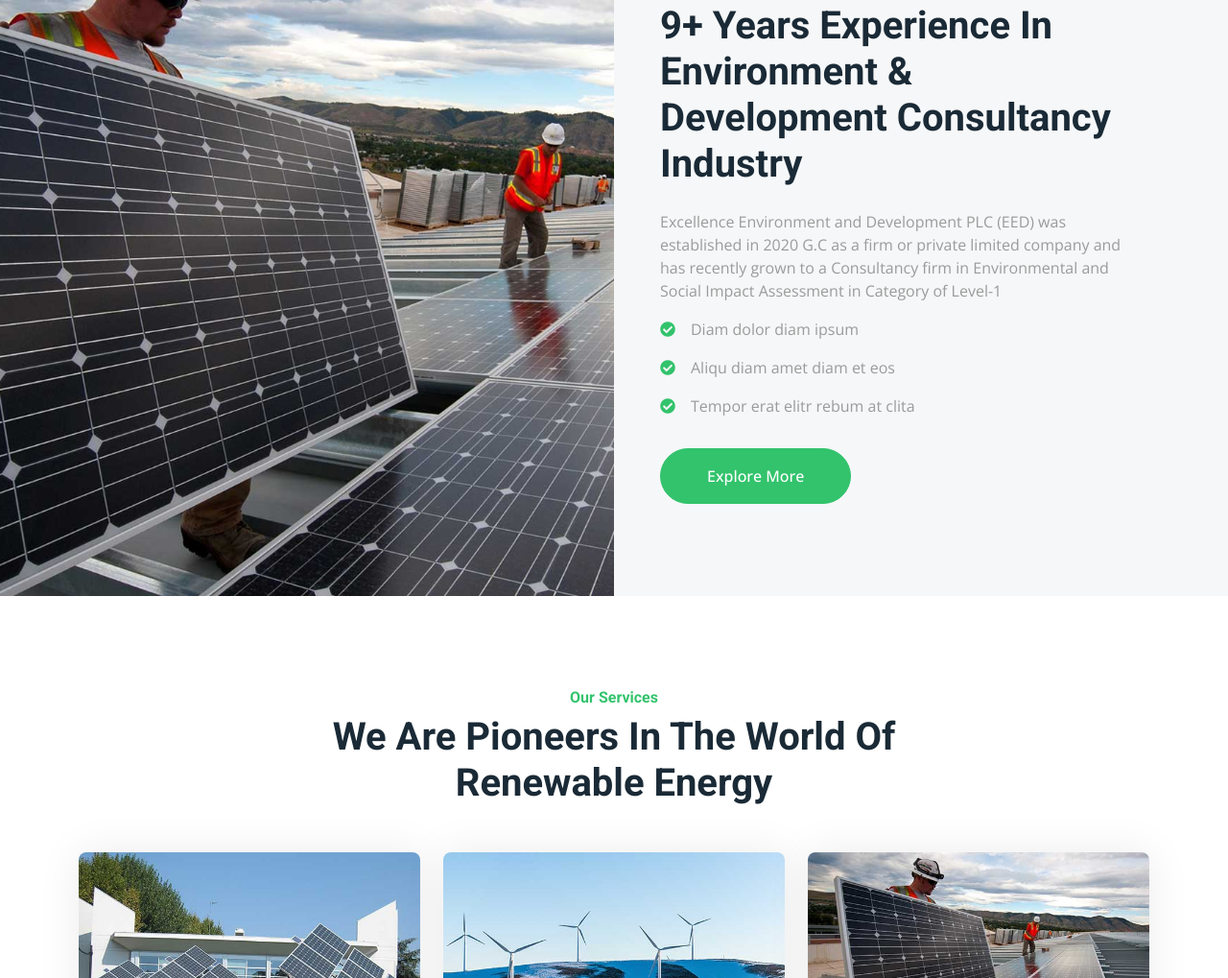
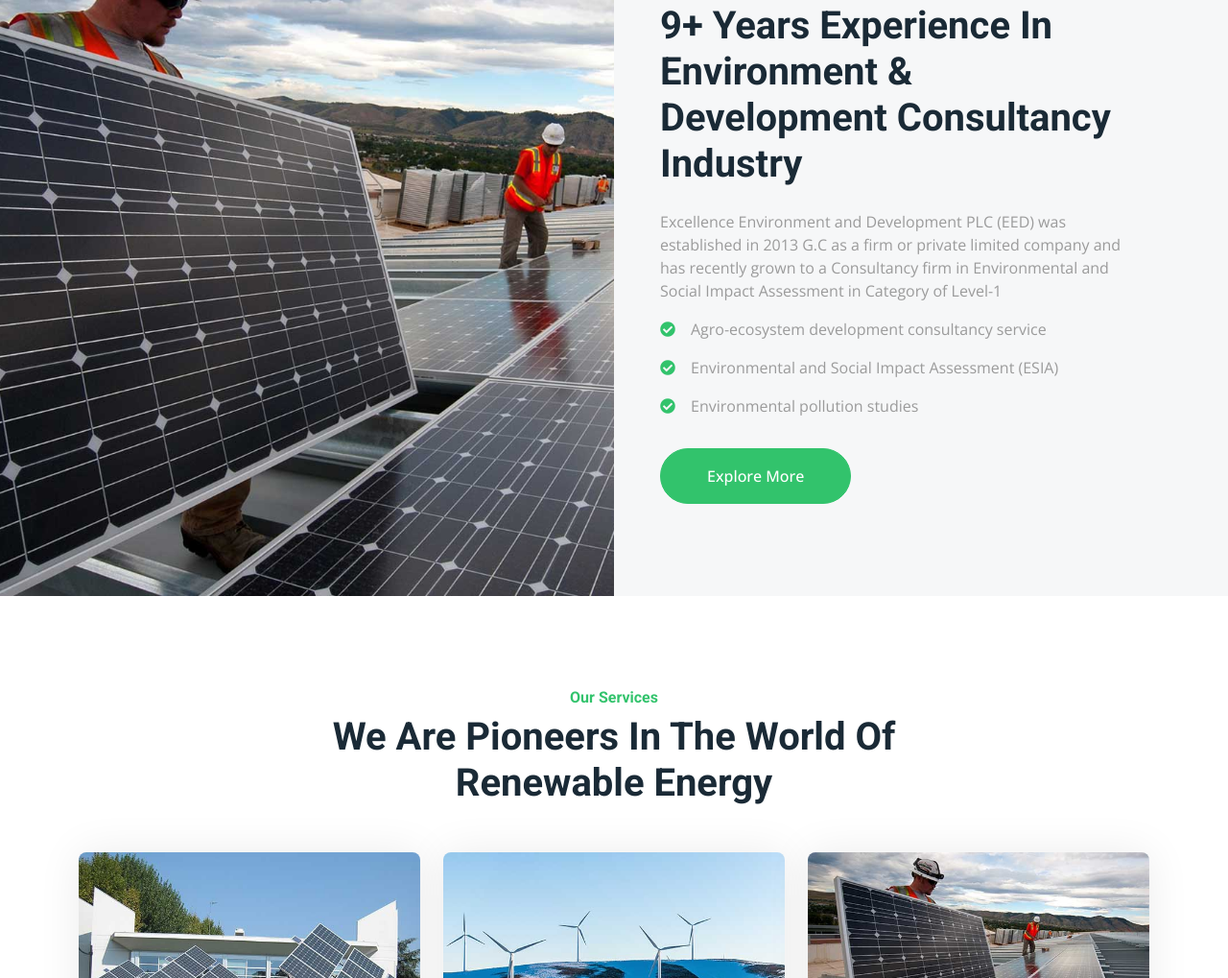
Before and after one commit to aman123shi/excellence-landing-page, a plain HTML site: page index.html in a window 1280 px wide. Shown: the part 1385-2404 px from the top of the page at 96% size. Drawn offline with nearby package versions, Linux system fonts and the light colour scheme.

Commit message:
Add About as summary

```diff
--- a/index.html
+++ b/index.html
@@ -219,10 +219,10 @@
                     <div class="p-lg-5 pe-lg-0">
                         <h6 class="text-primary">About Us</h6>
                         <h1 class="mb-4">9+ Years Experience In Environment & Development Consultancy Industry</h1>
-                        <p>Excellence Environment and Development PLC (EED) was established in 2020 G.C as a firm or private limited company and has recently grown to a Consultancy firm in Environmental and Social Impact Assessment in Category of Level-1</p>
-                        <p><i class="fa fa-check-circle text-primary me-3"></i>Diam dolor diam ipsum</p>
-                        <p><i class="fa fa-check-circle text-primary me-3"></i>Aliqu diam amet diam et eos</p>
-                        <p><i class="fa fa-check-circle text-primary me-3"></i>Tempor erat elitr rebum at clita</p>
+                        <p>Excellence Environment and Development PLC (EED) was established in 2013 G.C as a firm or private limited company and has recently grown to a Consultancy firm in Environmental and Social Impact Assessment in Category of Level-1</p>
+                        <p><i class="fa fa-check-circle text-primary me-3"></i>Agro-ecosystem development consultancy service</p>
+                        <p><i class="fa fa-check-circle text-primary me-3"></i>Environmental and Social Impact Assessment (ESIA)</p>
+                        <p><i class="fa fa-check-circle text-primary me-3"></i>Environmental pollution studies</p>
                         <a href="" class="btn btn-primary rounded-pill py-3 px-5 mt-3">Explore More</a>
                     </div>
                 </div>
```
